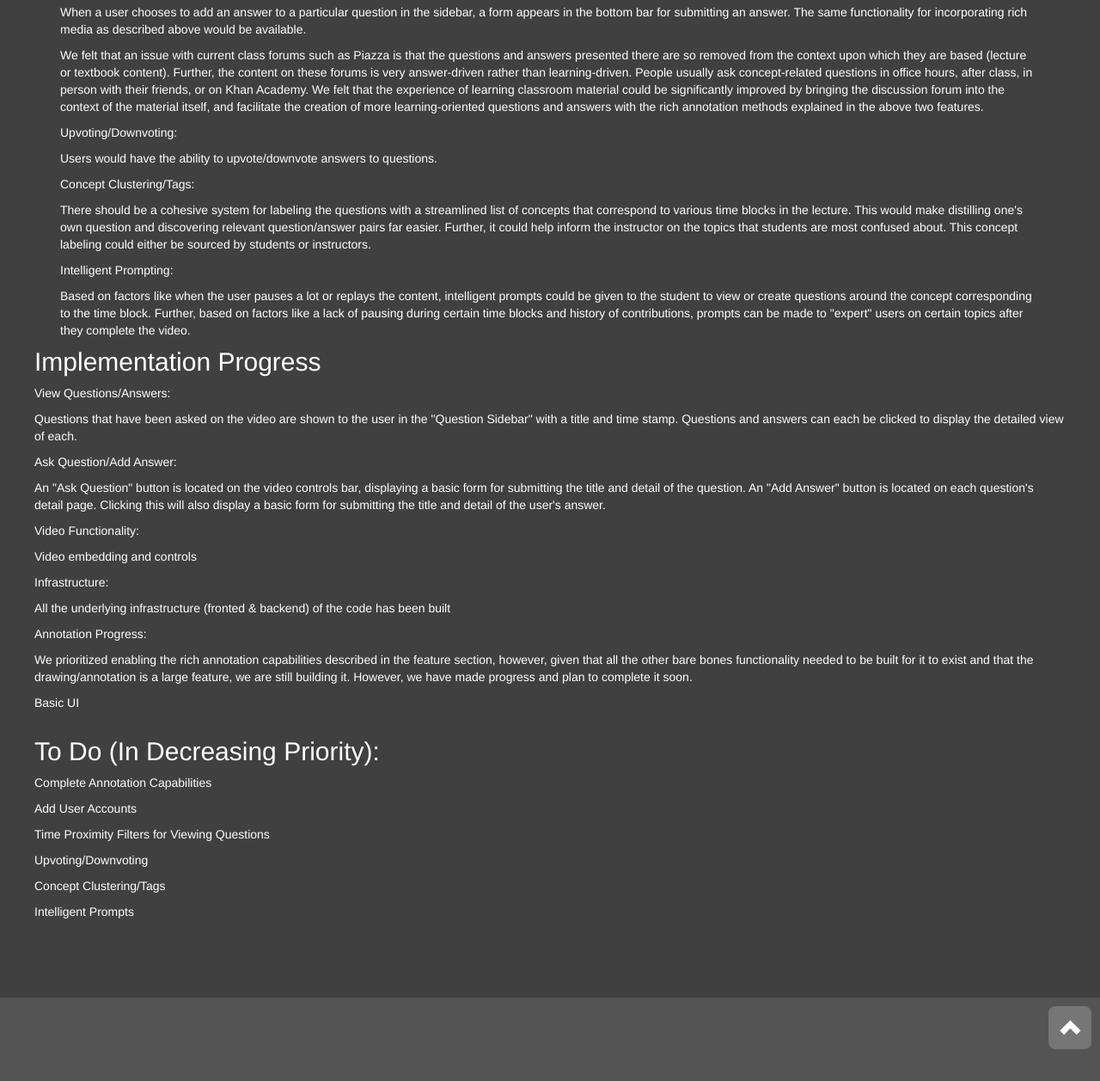
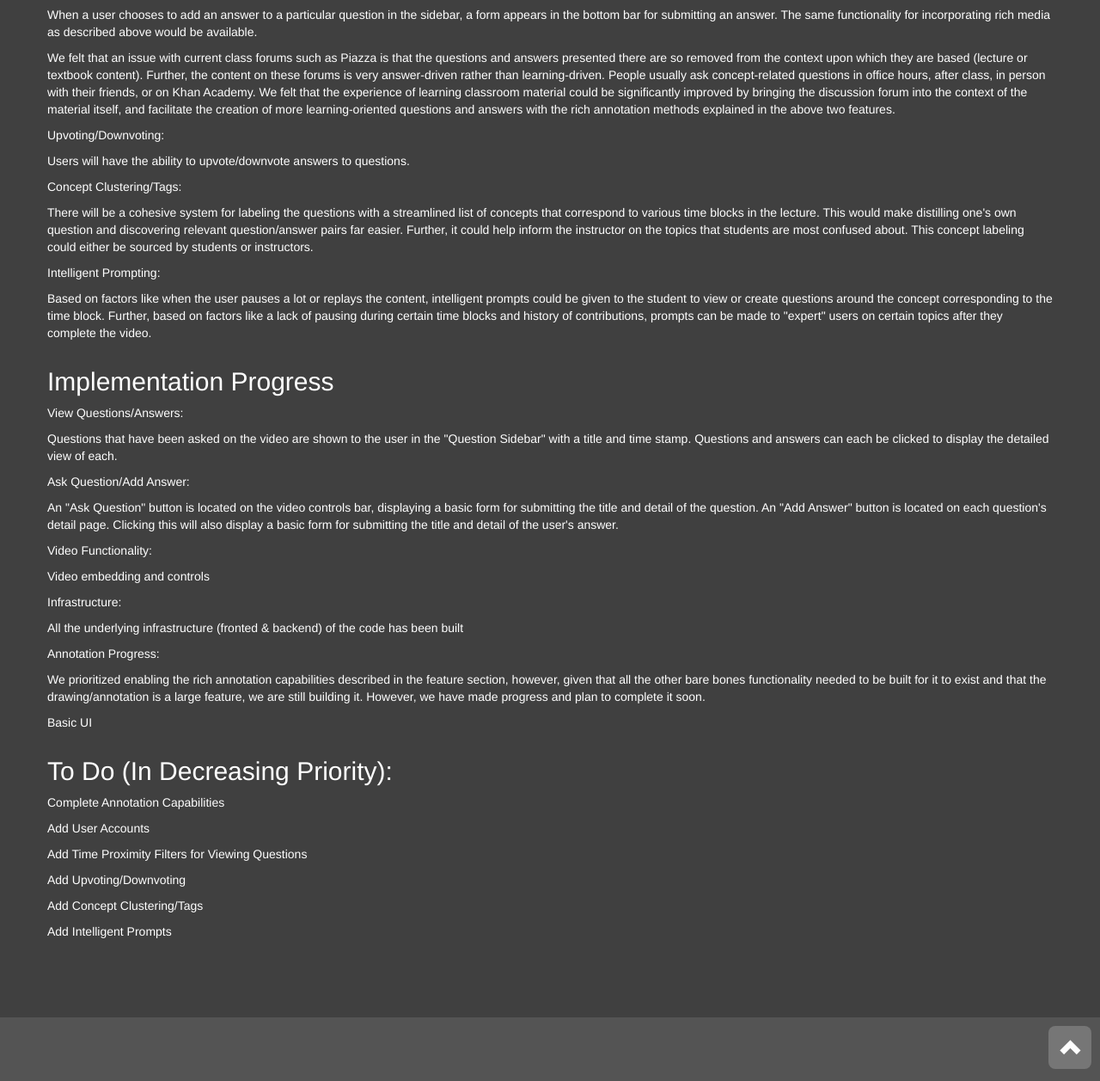
Before and after one commit to drock07/duzuro, a website: page index.html in a window 1280 px wide. Shown: the part 6535-7792 px from the top of the page at 86% size. Drawn offline with Linux system fonts and the light colour scheme.

Commit message:
Update index.html

```diff
--- a/index.html
+++ b/index.html
@@ -204,8 +204,7 @@
 			</header>
 
 			<div class="row sb-0 text-left">
-				<p>Link to Prototype: http://duzuro.herokuapp.com/</p>
-				<div class="col-md-12 text-left">
+				<h2>Link to Prototype: http://duzuro.herokuapp.com/</h2>
 				<h2>Features:</h2>
 
 				<p>View Questions/Answers:</p>
@@ -225,10 +224,10 @@
 				<p>We felt that an issue with current class forums such as Piazza is that the questions and answers presented there are so removed from the context upon which they are based (lecture or textbook content). Further, the content on these forums is very answer-driven rather than learning-driven. People usually ask concept-related questions in office hours, after class, in person with their friends, or on Khan Academy. We felt that the experience of learning classroom material could be significantly improved by bringing the discussion forum into the context of the material itself, and facilitate the creation of more learning-oriented questions and answers with the rich annotation methods explained in the above two features. </p>
 
 				<p>Upvoting/Downvoting: </p>
-					<p>Users would have the ability to upvote/downvote answers to questions. </p>
+				<p>Users will have the ability to upvote/downvote answers to questions. </p>
 
 				<p>Concept Clustering/Tags: </p>
-					<p>There should be a cohesive system for labeling the questions with a streamlined list of concepts that correspond to various time blocks in the lecture. This would make distilling one's own question and discovering relevant question/answer pairs far easier. Further, it could help inform the instructor on the topics that students are most confused about. This concept labeling could either be sourced by students or instructors.</p>
+				<p>There will be a cohesive system for labeling the questions with a streamlined list of concepts that correspond to various time blocks in the lecture. This would make distilling one's own question and discovering relevant question/answer pairs far easier. Further, it could help inform the instructor on the topics that students are most confused about. This concept labeling could either be sourced by students or instructors.</p>
 
 				<p>Intelligent Prompting: </p>
 				<p>Based on factors like when the user pauses a lot or replays the content, intelligent prompts could be given to the student to view or create questions around the concept corresponding to the time block. Further, based on factors like a lack of pausing during certain time blocks and history of contributions, prompts can be made to "expert" users on certain topics after they complete the video. </p>
@@ -261,13 +260,13 @@
 
 				<p>Add User Accounts</p>
 
-					<p>Time Proximity Filters for Viewing Questions</p>
+				<p>Add Time Proximity Filters for Viewing Questions</p>
 
-					<p>Upvoting/Downvoting</p>
+				<p>Add Upvoting/Downvoting</p>
 
-					<p>Concept Clustering/Tags</p>
+				<p>Add Concept Clustering/Tags</p>
 
-					<p>Intelligent Prompts</p>
+				<p>Add Intelligent Prompts</p>
 			</div>
 		</div>
 	</section>
```
Lines whose indentation alone changed are shown as unchanged.
